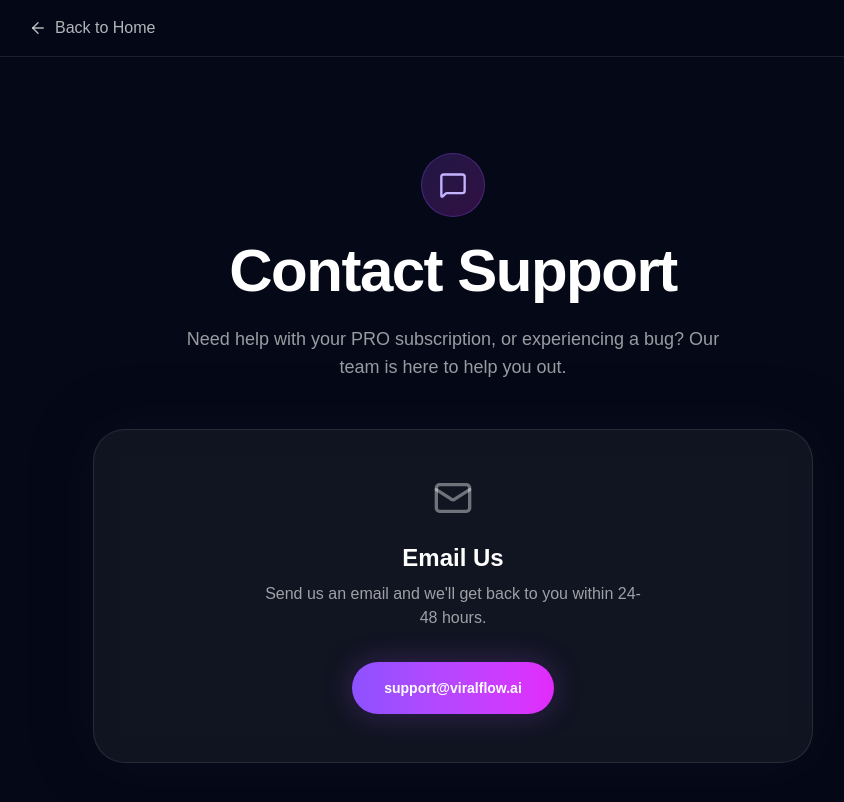
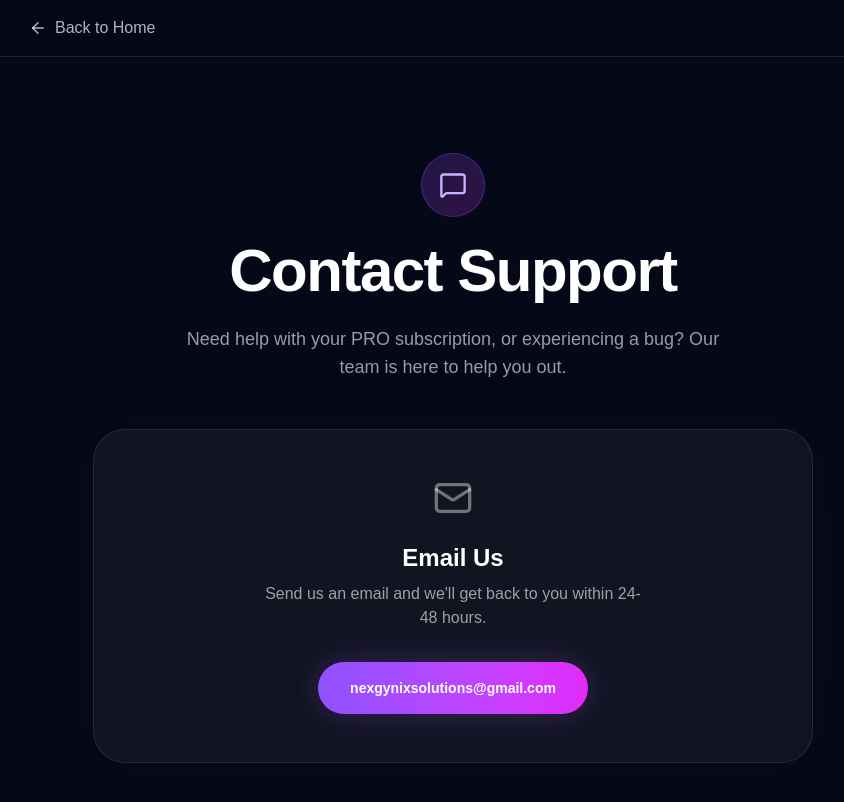
Before and after one commit to IT22091352/Viralflow-AI, a Next.js app: page /contact in a window 1280 px wide. Shown: the top 802 px of the page, without its empty margins (187-1031 px from the left). Built offline with nearby package versions, Linux system fonts and the light colour scheme.

Commit message:
Update contact email address to nexgynixsolutions@gmail.com

```diff
--- a/app/contact/page.tsx
+++ b/app/contact/page.tsx
@@ -34,7 +34,7 @@
             href="mailto:support@viralflow.ai"
             className="inline-flex items-center justify-center rounded-full bg-gradient-to-r from-violet-500 to-fuchsia-500 px-8 py-4 text-sm font-bold text-white shadow-[0_0_30px_rgba(168,85,247,0.25)] transition hover:scale-[1.02]"
           >
-            support@viralflow.ai
+            nexgynixsolutions@gmail.com
           </a>
         </div>
       </main>
```
